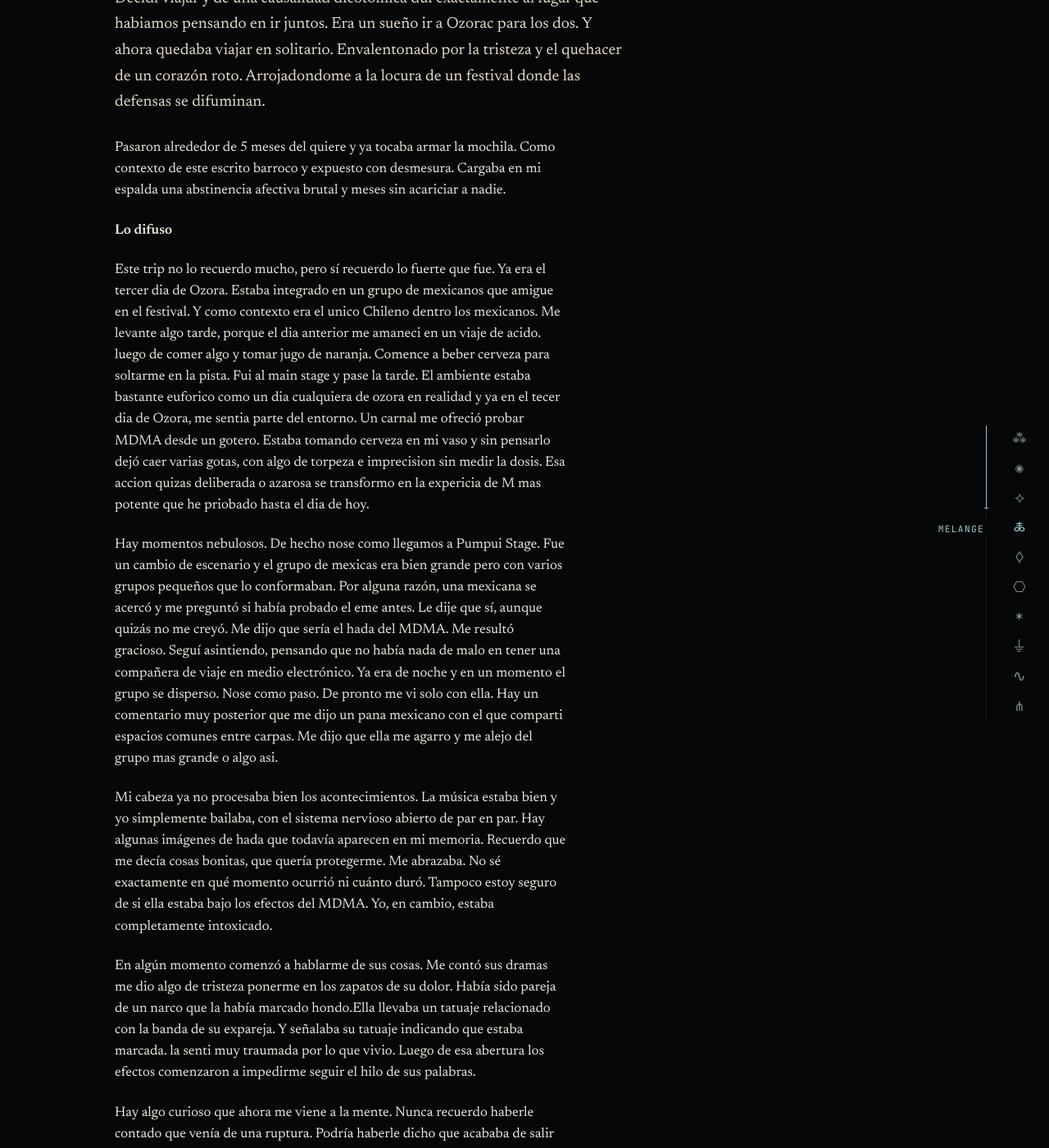
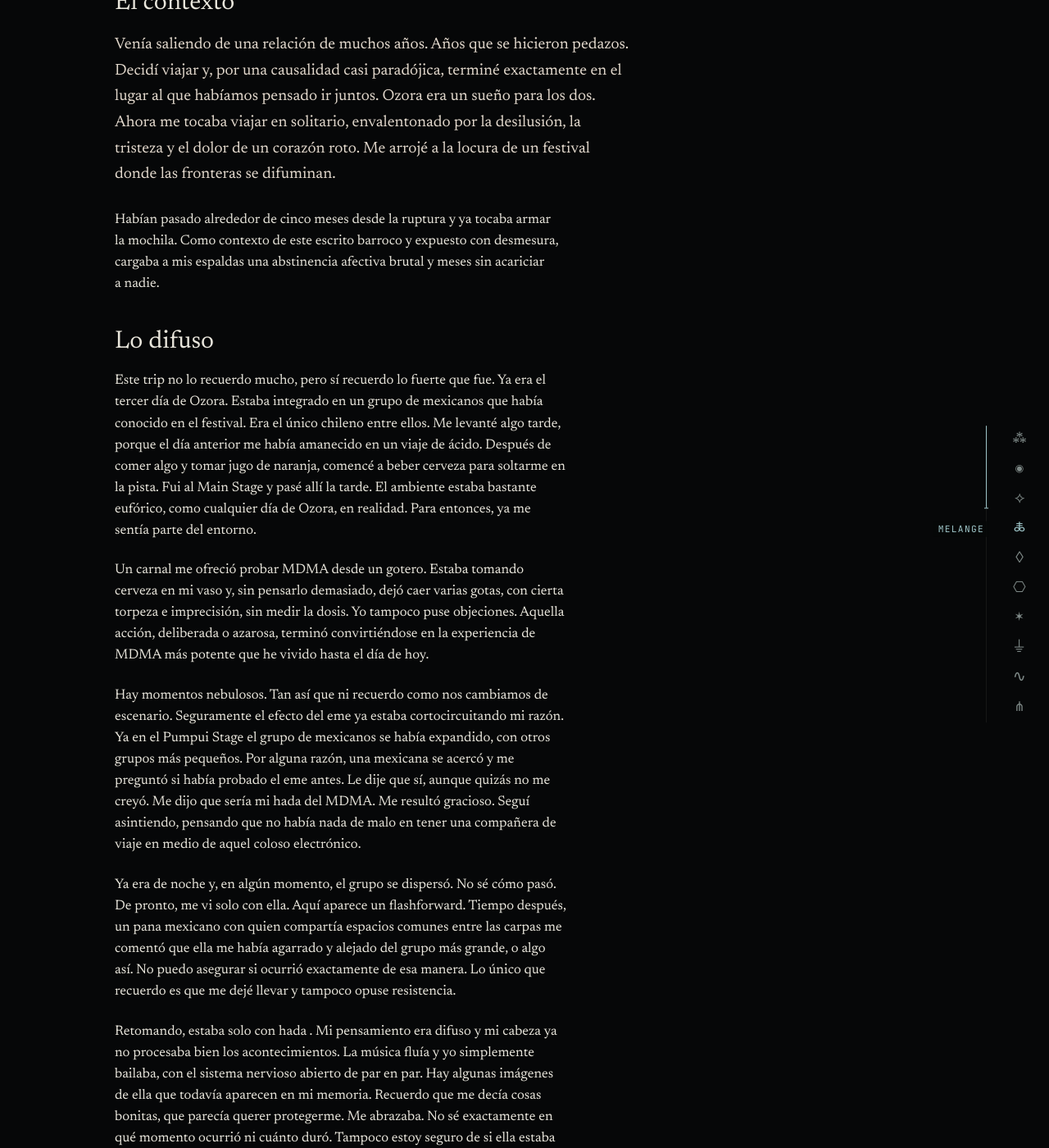
Before and after one commit to hugomoraga/kndl000, a Jekyll site: the page built from content/collections/_melange_reports/ozora-mdma.md, in a window 1280 px wide and 1400 px high, scrolled down 1203 px. Shown: the whole window at 82% size. Built offline with Jekyll 4.4.1, drawn with Linux system fonts in a browser that asks for light colours; some of the changed text lies outside the part shown.

Commit message:
Update Reporte “ozora-mdma”

```diff
--- a/content/collections/_melange_reports/ozora-mdma.md
+++ b/content/collections/_melange_reports/ozora-mdma.md
@@ -29,56 +29,64 @@
   outcome: Confusion
 ---
 
+# El hada y la carne
+
 ### El contexto
 
-Venia saliendo de una relacion de muchos años.  Años que se hicieron pedazos. Decidi viajar y de una causalidad dicotomica dui exactamente al lugar que habiamos pensando en ir juntos. Era un sueño ir a Ozorac para los dos. Y ahora quedaba viajar en solitario.  Envalentonado por la tristeza y el quehacer de un corazón roto. Arrojadondome a la locura de un festival donde las defensas se difuminan.
+Venía saliendo de una relación de muchos años. Años que se hicieron pedazos. Decidí viajar y, por una causalidad casi paradójica, terminé exactamente en el lugar al que habíamos pensado ir juntos. Ozora era un sueño para los dos. Ahora me tocaba viajar en solitario, envalentonado por la desilusión, la tristeza y el dolor de un corazón roto. Me arrojé a la locura de un festival donde las fronteras se difuminan.
 
-Pasaron alrededor de 5 meses del quiere y ya tocaba armar la mochila. Como contexto de este escrito barroco y expuesto con desmesura.  Cargaba en mi espalda una abstinencia afectiva brutal y meses  sin acariciar a nadie.
+Habían pasado alrededor de cinco meses desde la ruptura y ya tocaba armar la mochila. Como contexto de este escrito barroco y expuesto con desmesura, cargaba a mis espaldas una abstinencia afectiva brutal y meses sin acariciar a nadie.
 
-**Lo difuso**
+### Lo difuso
 
-Este trip no lo recuerdo mucho, pero sí recuerdo lo fuerte que fue.  Ya era el tercer dia de Ozora.  Estaba integrado en un grupo de mexicanos que  amigue en el festival.  Y como contexto era el unico Chileno dentro los mexicanos. Me levante algo tarde, porque el dia anterior me amaneci en un viaje de acido. luego de comer algo y tomar jugo de naranja. Comence a beber cerveza para soltarme en la pista. Fui al main stage y pase la tarde. El ambiente estaba bastante euforico como un dia cualquiera de ozora en realidad y ya en el tecer dia de Ozora, me sentia parte del entorno.  Un carnal me ofreció probar MDMA desde un gotero. Estaba tomando cerveza en mi vaso y sin pensarlo dejó caer varias gotas, con algo de torpeza e imprecision sin medir la dosis. Esa accion quizas deliberada o azarosa se transformo en la expericia de M mas potente que he priobado hasta el dia de hoy.
+Este trip no lo recuerdo mucho, pero sí recuerdo lo fuerte que fue. Ya era el tercer día de Ozora. Estaba integrado en un grupo de mexicanos que había conocido en el festival. Era el único chileno entre ellos. Me levanté algo tarde, porque el día anterior me había amanecido en un viaje de ácido. Después de comer algo y tomar jugo de naranja, comencé a beber cerveza para soltarme en la pista. Fui al Main Stage y pasé allí la tarde. El ambiente estaba bastante eufórico, como cualquier día de Ozora, en realidad. Para entonces, ya me sentía parte del entorno.
 
+Un carnal me ofreció probar MDMA desde un gotero. Estaba tomando cerveza en mi vaso y, sin pensarlo demasiado, dejó caer varias gotas, con cierta torpeza e imprecisión, sin medir la dosis. Yo tampoco puse objeciones. Aquella acción, deliberada o azarosa, terminó convirtiéndose en la experiencia de MDMA más potente que he vivido hasta el día de hoy.
 
+Hay momentos nebulosos. Tan así que ni recuerdo como nos cambiamos de escenario. Seguramente el efecto del eme ya estaba cortocircuitando mi razón. Ya en el Pumpui Stage el grupo de mexicanos se había expandido, con otros grupos  más pequeños. Por alguna razón, una mexicana se acercó y me preguntó si había probado el eme antes. Le dije que sí, aunque quizás no me creyó. Me dijo que sería mi hada del MDMA. Me resultó gracioso. Seguí asintiendo, pensando que no había nada de malo en tener una compañera de viaje en medio de aquel coloso electrónico.
 
-Hay momentos nebulosos. De hecho nose como llegamos a Pumpui Stage. Fue un cambio de escenario y el grupo de mexicas era bien grande pero con varios grupos pequeños que lo conformaban. Por alguna razón, una mexicana se acercó y me preguntó si había probado el eme antes. Le dije que sí, aunque quizás no me creyó. Me dijo que sería el hada del MDMA. Me resultó gracioso. Seguí asintiendo, pensando que no había nada de malo en tener una compañera de viaje en medio electrónico. Ya era de noche y en un momento el grupo se disperso. Nose como paso. De pronto me vi solo con ella. Hay un comentario muy posterior que me dijo un pana mexicano con el que comparti espacios comunes entre carpas. Me dijo que ella me agarro y me alejo del grupo mas grande o algo asi.
+Ya era de noche y, en algún momento, el grupo se dispersó. No sé cómo pasó. De pronto, me vi solo con ella. Aquí aparece un flashforward. Tiempo después, un pana mexicano con quien compartía espacios comunes entre las carpas me comentó que ella me había agarrado y alejado del grupo más grande, o algo así. No puedo asegurar si ocurrió exactamente de esa manera. Lo único que recuerdo es que me dejé llevar y tampoco opuse resistencia.
 
-Mi cabeza ya no procesaba bien los acontecimientos. La música estaba bien y yo simplemente bailaba, con el sistema nervioso abierto de par en par. Hay algunas imágenes de hada que todavía aparecen en mi memoria. Recuerdo que me decía cosas bonitas, que quería protegerme. Me abrazaba. No sé exactamente en qué momento ocurrió ni cuánto duró. Tampoco estoy seguro de si ella estaba bajo los efectos del MDMA. Yo, en cambio, estaba completamente intoxicado.
+Retomando, estaba solo con hada . Mi pensamiento era difuso y mi cabeza ya no procesaba bien los acontecimientos. La música fluía y yo simplemente bailaba, con el sistema nervioso abierto de par en par. Hay algunas imágenes de ella que todavía aparecen en mi memoria. Recuerdo que me decía cosas bonitas, que parecía querer protegerme. Me abrazaba. No sé exactamente en qué momento ocurrió ni cuánto duró. Tampoco estoy seguro de si ella estaba bajo los efectos del MDMA. Yo, en cambio, estaba completamente intoxicado.
 
-En algún momento comenzó a hablarme de sus cosas. Me contó sus dramas me dio algo de tristeza ponerme en los zapatos de su dolor. Había sido pareja de un narco que la había marcado hondo.Ella llevaba un tatuaje relacionado con la banda de su expareja. Y señalaba su tatuaje indicando que estaba marcada. la senti muy traumada por lo que vivio. Luego de esa abertura los efectos comenzaron a impedirme seguir el hilo de sus palabras.
+En algún momento comenzó a hablarme de sus cosas. Me contó sus dramas y sentí cierta tristeza al ponerme en el lugar de su dolor. Había sido pareja de un narco que la había maltratado profundamente. Llevaba un tatuaje relacionado con la banda de su expareja y me lo señalaba como una marca que todavía cargaba consigo. Estaba muy dolida por su vivencia. Yo en ese estado absorbi su energia y tristeza. Se abrió un canal emocional fuerte en mi y quise protegerla de algo que había ya pasado. Después de aquella apertura, los efectos comenzaron a impedirme seguir el hilo de sus palabras.
 
 Hay algo curioso que ahora me viene a la mente. Nunca recuerdo haberle contado que venía de una ruptura. Podría haberle dicho que acababa de salir de una relación de diez años con una mujer. Quizás eso habría despejado inmediatamente sus dudas posteriores sobre mi sexualidad. Pero no recuerdo haberlo hecho. De alguna forma, era una cerradura que no quise abrir.
 
 Llevaba tanto tiempo con los canales cerrados que mi cuerpo entero exigía contacto, calor y la urgencia de volver a fundirme con otro ser humano. Podía compartir con ella mi cuerpo, escuchar su historia y conectar con su dolor, pero no necesariamente mostrarle el lugar desde donde yo venía.
 
-Los recuerdos son difusos, lo que siiguen son memorias de esa noche. Con un orden cronologico absurdo y una sensacion de catarsis que iba por rafagas. Todo vibraba, sobre todo yo. Lo sentia corporal. Comencé a perder la capacidad de distinguir las caras. Solo veía formas, pieles, sentidos. Mi mandibula comenzo a temblar con intermitecia.
+Los recuerdos que siguen son fragmentos de aquella noche, dispuestos en un orden cronológico absurdo y atravesados por una sensación de catarsis que aparecía por ráfagas. Todo vibraba, sobre todo yo. Lo sentía corporalmente. Comencé a perder la capacidad de distinguir las caras. Solo veía formas, pieles, sentidos. Mi mandíbula comenzó a temblar intermitentemente.
 
-Ella me hacía cariño y yo le respondía. Le pregunté si le incomodaba que la tocara. Entendí que no. Luego me deshinibi por completo: necesitaba frotarme, sentir el calor humano, el sudor, la carne viva después de meses sin calor. Empecé a olerla con desesperación, recorriendo mi  nariz en su cuello, bajando por su piel, besándola con una urgencia animal mientras ella se dejaba llevar —o al menos eso sentía yo—.
+Ella me hacía cariño y yo le respondía. Le pregunté si le incomodaba que la tocara. Entendí que no. Luego me desinhibí por completo: necesitaba frotarme, sentir el contacto humano, el sudor, la carne viva después de meses sin calor. Empecé a olerla con desesperación, recorriendo con mi nariz su cuello, bajando por su piel y besándola con una urgencia animal mientras ella se dejaba llevar —o al menos eso sentía yo—.
 
-No tenia ganas de una sexualidad convencional. En ese estado el cuerpo no funcionaba para eso. Menos podia tener una ereccion. Esto era otra cosa, sentir el contacto, pura carne contra carne. Un deseo de fundirme con otro. En medio de ese trance, mis manos se infiltraron bajo sus ropas y toqué sus senos, sin pensar ni analizar si era el momento adecuado. Me frote contra ella y recorria su piel más allá de lo cuerdo, llevado por esa marea donde los límites se disuelven y uno deja de calcular las consecuencias.
+No buscaba una sexualidad convencional. En ese estado, mi cuerpo parecía responder a otra lógica. Menos aún podía tener una erección. Esto era otra cosa:  sentir y ser,  carne contra carne. Un deseo de fundirme. En medio de ese trance, mis manos se infiltraron bajo sus ropas y toqué sus senos, sin pensar ni analizar si era el momento adecuado. Me froté contra ella y recorrí su piel más allá de lo cuerdo, llevado por esa marea donde los límites se disuelven y uno deja de calcular las consecuencias.
 
-Fue algo que se prolongó bastante tiempo. No recuerdo exactamente dónde estábamos; quizás en medio de la pista de baile del Pumpui Stage, quizás en la orilla del escenario. Aun estaba profundamente drogado, no parecia que mi estado fuera a decantar.
+Fue algo que se prolongó bastante tiempo. No recuerdo exactamente dónde estábamos; quizás en medio de la pista de baile del Pumpui Stage, quizás en la orilla del escenario. Aún estaba profundamente drogado. No parecía que mi estado fuera a decantar.
 
-Y de momento algo se quebro. Me preguntó que era lo que me gustaba. Le dije que las mujeres. Senti de inmediato un prejuicio. Soy una persona sensible, rodeado de mexicanos. Con una manera diferente de hablar y expresarme. Ademas confieso que  no es la primera vez que alguien me categoriza con una  etiqueta forzada de como debía ser mi sensibilidad o mi sexualidad.
+Y de pronto algo se quebró.
 
-Ella me insistion con que si me gustaban los hombres. Que si tenía alguna tranca o algo así. Que podía confiar en ella. Le insistí en que me gustaban las mujeres. Entonces me contó que era lesbiana y que conmigo no le iría bien, porque a ella le gustaban las panochas.
+Me preguntó qué era lo que me gustaba. Le dije que las mujeres. Sentí de inmediato un prejuicio. Soy una persona sensible y, además, era el único chileno entre ellos. Tenía una manera diferente de hablar y expresarme. Confieso que no era la primera vez que alguien me categorizaba con una etiqueta forzada sobre cómo debía ser mi sensibilidad o mi sexualidad.
 
-Le dije que no estaba buscando algo sexual, que se calmara con eso. (aunque ahora esta frase parece un poco disonante. Porque fui mas alla de unas caricias).
+Ella insistió en preguntarme si me gustaban los hombres, si tenía alguna tranca o algo así. Me dijo que podía confiar en ella. Le insistí en que me gustaban las mujeres. Entonces me contó que era lesbiana y me dijo: "Conmigo no te ira bien, porque a mi me gustaban las panochas".
 
-Luego de la nada se fue. Yo seguía muy drogado, sin poder bajar de ese estado. Pero volví a enfocarme en la música y me dejé fluir.
+Le dije que no estaba buscando algo sexual, que se calmara con eso. Aunque ahora, al reconstruir la escena, esa respuesta me resulta algo disonante: había ido bastante más allá que unas simples caricias.
 
-De todas formas, el hada volo, pero esa noche la música me abrió sus alas y me cobijó hasta poder descender de aquel estado, dejándome con el eco de una ambigüedad que todavía duele morder.
+Luego, de la nada, se fue.
+
+Yo seguía muy drogado, sin poder bajar de ese estado. Pero volví a enfocarme en la música y me dejé fluir.
+
+Esa noche el hada se esfumo, pero la música me abrió sus alas y me cobijó hasta poder descender de aquel estado catartico, dejándome con un eco de una ambigüedad que todavía duele masticar.
 
 ### Resaca
 
-Al día siguiente, en el campamento, sentí que me evitaba —y quizás yo también a ella—. Quedé con una sensación extraña. Confusa. Algo culpable también.
+Al día siguiente, la divise en el stage, pero sentí que me evitaba —y quizás yo también a ella—. Quedé con una sensación extraña, confusa. Algo de culpa también.
 
-Creo que quizás me excedí con el tacto. O tal vez ella estaba conflictuada, cargando con el odio hacia su ex, su identidad y sus propias proyecciones volcadas hacia mí justo cuando estábamos explorando las pieles.
+Creo que quizás me excedí con el tacto. O tal vez ella estaba conflictuada, cargando con las heridas de su relación anterior, su identidad y sus propias proyecciones volcadas sobre mí.
 
-Me quedaron muchas sentencias y una sensacion amarga emocionalmente. Reflejos solapados y proyecciones de dos seres heridos.  Y muchas teorias rumiantes de tanto sobrepensar.
+Me quedaron muchas sentencias dando vueltas y una sensación emocionalmente amarga. Reflejos solapados y proyecciones de dos seres heridos. También muchas teorías rumiantes, alimentadas por tanto sobrepensar.
 
-¿La habre incomodado por mi urgencia de piel y deseos desatados? ¿Me  quizo sacar de un clóset en el que no estoy? ¿Fue una especie de prueba elaborda por ella y sus amigas? ¿Se vio sobrepasada por mi estado?
+¿La habré incomodado por mi urgencia de piel y deseos desatados? ¿Me quiso sacar de un clóset en el que no estoy? ¿Fue una especie de prueba elaborada por ella y sus amigas? ¿Se vio sobrepasada por mi estado? ¿Se atrapo pensando en mi estado al borde de una sobredosis?
 
-Si pase a llevar sus limites me carcome la consciencia. Hago memorias y me frustro no saber que paso. Hago memorias. No recuerdo algun momento en haber percibido una sensación de desagrado o malestar por parte de ella. Pero tampoco puedo asegurar que estuviera interpretando correctamente lo que sucedía. y el choque de nuestros duelos a ciegas.
+Lo que queda es reconocer que no hay respuestas. Si pasé a llevar sus límites, aun me carcome la consciencia. Hago memoria y me frustro por no saber qué pasó. Hago memoria. No recuerdo haber percibido algún momento de desagrado o malestar por parte de ella. Pero tampoco puedo asegurar que estuviera interpretando correctamente lo que sucedía.
 
 Quizás nunca llegue a saber qué ocurrió realmente entre nosotros. Me quedan algunas imágenes: sus abrazos, sus palabras bonitas, su historia, mi propia necesidad de contacto y aquella conversación que terminó interrumpiendo algo que hasta entonces parecía fluir sin demasiadas preguntas. También me queda esa cerradura que no quise abrir, esa parte de mí que permaneció fuera de la conversación mientras mi cuerpo parecía entregarse por completo.
```
